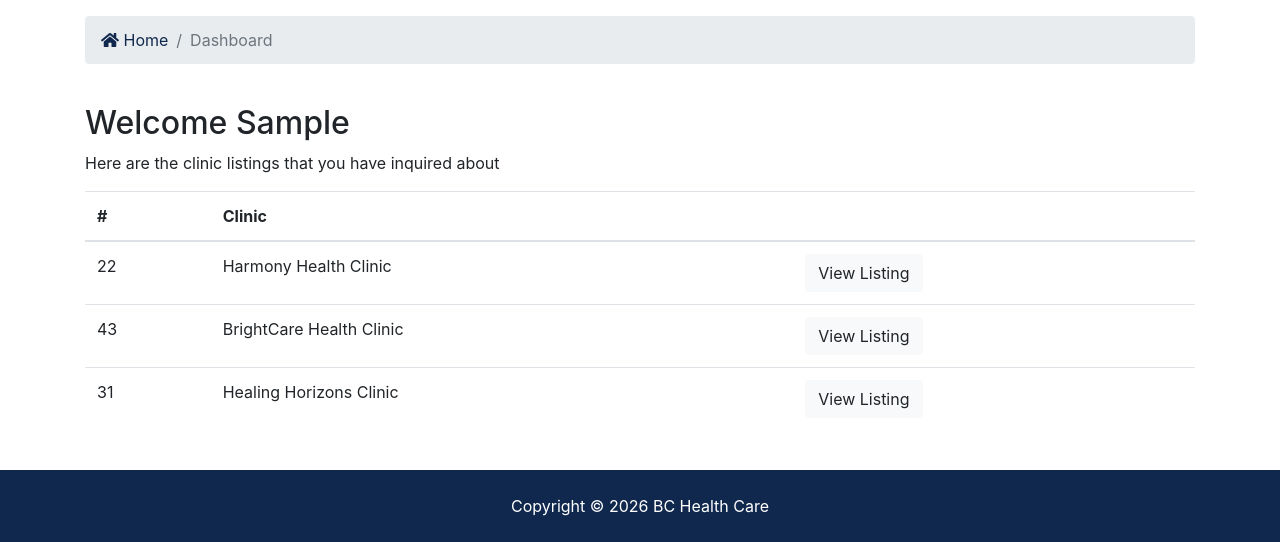
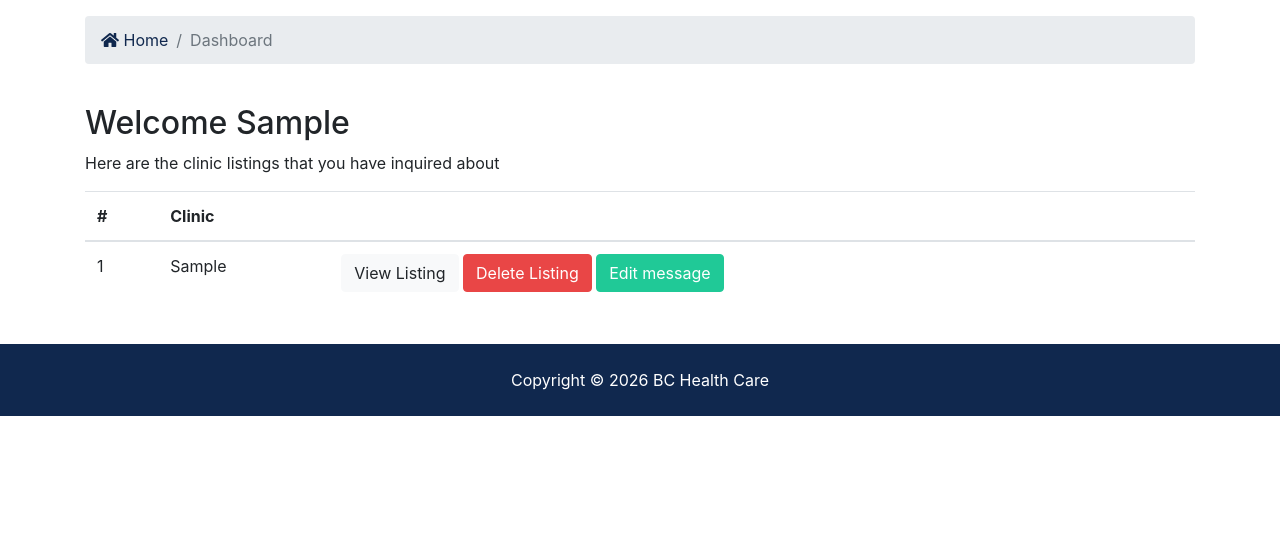
Before and after one commit to buthontingtimothy/erb_python_django_project_1, a Django app: page /accounts/dashboard/ in a window 1280 px wide. Shown: the part 381-923 px from the top of the page. After the commit the page ends 797 px from the top, so only its background shows below. Run offline with Django 5.2, Linux system fonts and the light colour scheme; a user stored in the database is signed in; tables that the repository leaves empty hold one stand-in row (values such as "Sample post"); some libraries are stand-ins or nearby versions.

Commit message:
step 13: contacts:delete

```diff
--- a/accounts/views.py
+++ b/accounts/views.py
@@ -1,6 +1,7 @@
 from django.shortcuts import render, redirect
 from django.contrib import messages, auth
 from django.contrib.auth.models import User
+from contacts.models import Contact
 
 
 # Create your views here.
@@ -59,4 +60,6 @@ def register(request):
         return render(request, 'accounts/register.html')
 
 def dashboard(request):
-    return render(request, 'accounts/dashboard.html')
+    user_contacts = Contact.objects.all().filter(user_id=request.user.id).order_by('-contact_date')
+    context = {"contacts": user_contacts}
+    return render(request, 'accounts/dashboard.html', context)
--- /dev/null
+++ b/config/static/js/modal.js
@@ -0,0 +1,15 @@
+$(document).ready(function () {
+  $("#deleteConfirmModal").on("show.bs.modal", function (event) {
+    const button = $(event.relatedTarget);
+    const contactId = button.data("id");
+    const deleteUrl = button.data("url");
+    $("#modal-contact-id").text(contactId);
+    $("#confirmDeleteBtn").attr("href", deleteUrl);
+  });
+  $("#confirmDeleteBtn").click(function (event) {
+    $("#deleteConfirmModal").modal("hide");
+    setTimeout(() => {
+      window.location.href = $("#confirmDeleteBtn").attr("href");
+    }, 300);
+  });
+});
--- a/templates/accounts/dashboard.html
+++ b/templates/accounts/dashboard.html
@@ -29,11 +29,14 @@
   </div>
 </section>
 
+{% include 'partials/_alert.html' %}
+
 <section id="dashboard" class="py-4">
   <div class="container">
     <div class="row">
       <div class="col-md-12">
         <h2>Welcome {{user.username | title}}</h2>
+        {% if contacts %}
         <p>Here are the clinic listings that you have inquired about</p>
         <table class="table">
           <thead>
@@ -44,32 +47,54 @@
             </tr>
           </thead>
           <tbody>
-            {% comment %} for loop listings {% endcomment %}
+            {% for contact in contacts %}
             <tr>
-              <td>22</td>
-              <td>Harmony Health Clinic</td>
+              <td>{{contact.listing_id}}</td>
+              <td>{{contact.listing | title}}</td>
               <td>
-                <a class="btn btn-light" href="#">View Listing</a>
+                <a
+                  class="btn btn-light"
+                  href={% url 'listings:listing' contact.listing_id %}>View Listing</a>
+                <button
+                  class="btn btn-danger"
+                  data-url={% url 'contacts:delete_contact' contact.id %}
+                  data-toggle="modal"
+                  data-target="#deleteConfirmModal"
+                  data-id={{contact.id}}
+                  >Delete Listing
+                </button>
+                <a
+                  href={% url 'contacts:edit_contact' contact.id %}
+                  class="btn btn-success"
+                >Edit message</a>
               </td>
             </tr>
-            <tr>
-              <td>43</td>
-              <td>BrightCare Health Clinic</td>
-              <td>
-                <a class="btn btn-light" href="#">View Listing</a>
-              </td>
-            </tr>
-            <tr>
-              <td>31</td>
-              <td>Healing Horizons Clinic</td>
-              <td>
-                <a class="btn btn-light" href="#">View Listing</a>
-              </td>
-            </tr>
+            {% endfor %}
           </tbody>
         </table>
+        {% else %}
+        <p>You have not made any inquiries yet.</p>
+        {% endif %}
       </div>
     </div>
   </div>
 </section>
+
+<!-- delete modal-->
+<div class="modal fade" id="deleteConfirmModal" role="dialog">
+  <div class="modal-dialog">
+    <div class="modal-content">
+      <div class="modal-header">
+        <h5 class="modal-title" id="deleteModalLabel">Confirm DELETE</h5>
+        <button class="close" type="button" data-dismiss="modal">&times;</button>
+      </div>
+      <div class="modal-body">
+        <p>Are you sure you want to delete this inquiry?</p>
+        <a href="" class="btn btn-danger" id="confirmDeleteBtn">Yes</a>
+        <button class="btn btn-info" data-dismiss="modal">Cancel</button>
+      </div>
+    </div>
+  </div>
+</div>
+
 {% endblock content %}
--- a/templates/base.html
+++ b/templates/base.html
@@ -30,5 +30,6 @@
     <script src={% static "js/bootstrap.bundle.min.js" %}></script>
     <script src={% static "js/lightbox.min.js" %}></script>
     <script src={% static "js/main.js" %}></script>
+    <script src={% static "js/modal.js" %}></script>
   </body>
 </html>
```
Also changed, not shown: contacts/forms.py (added, +14 -0 lines), contacts/views.py (+15 -4 lines), static/js/modal.js (added, +15 -0 lines), templates/contacts/edit_contact.html (added, +10 -0 lines).
